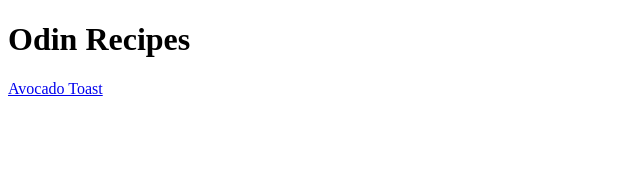
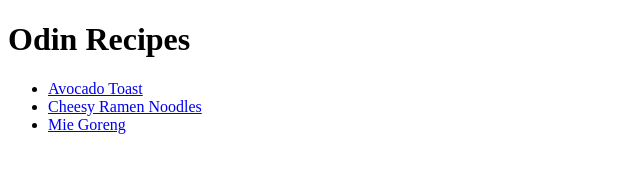
Before and after one commit to foodunyao/odin-recipes, a plain HTML site: page index.html in a window 1280 px wide. Shown: the whole page, without its empty margins (0-640 px from the left). Drawn offline with Linux system fonts and the light colour scheme.

Commit message:
Add links to new recipes in index.html
There was no way a user could reach the links from
the homepage without these links.

```diff
--- a/index.html
+++ b/index.html
@@ -8,6 +8,10 @@
 <body>
     <h1>Odin Recipes</h1>
 
-    <a href="./recipes/avocado_toast.html">Avocado Toast</a>
+    <ul>
+        <li><a href="./recipes/avocado_toast.html">Avocado Toast</a></li>
+        <li><a href="./recipes/cheesy_ramen_noodles.html">Cheesy Ramen Noodles</a></li>
+        <li><a href="./recipes/mie_goreng.html">Mie Goreng</a></li>
+    </ul>
 </body>
 </html>
```
